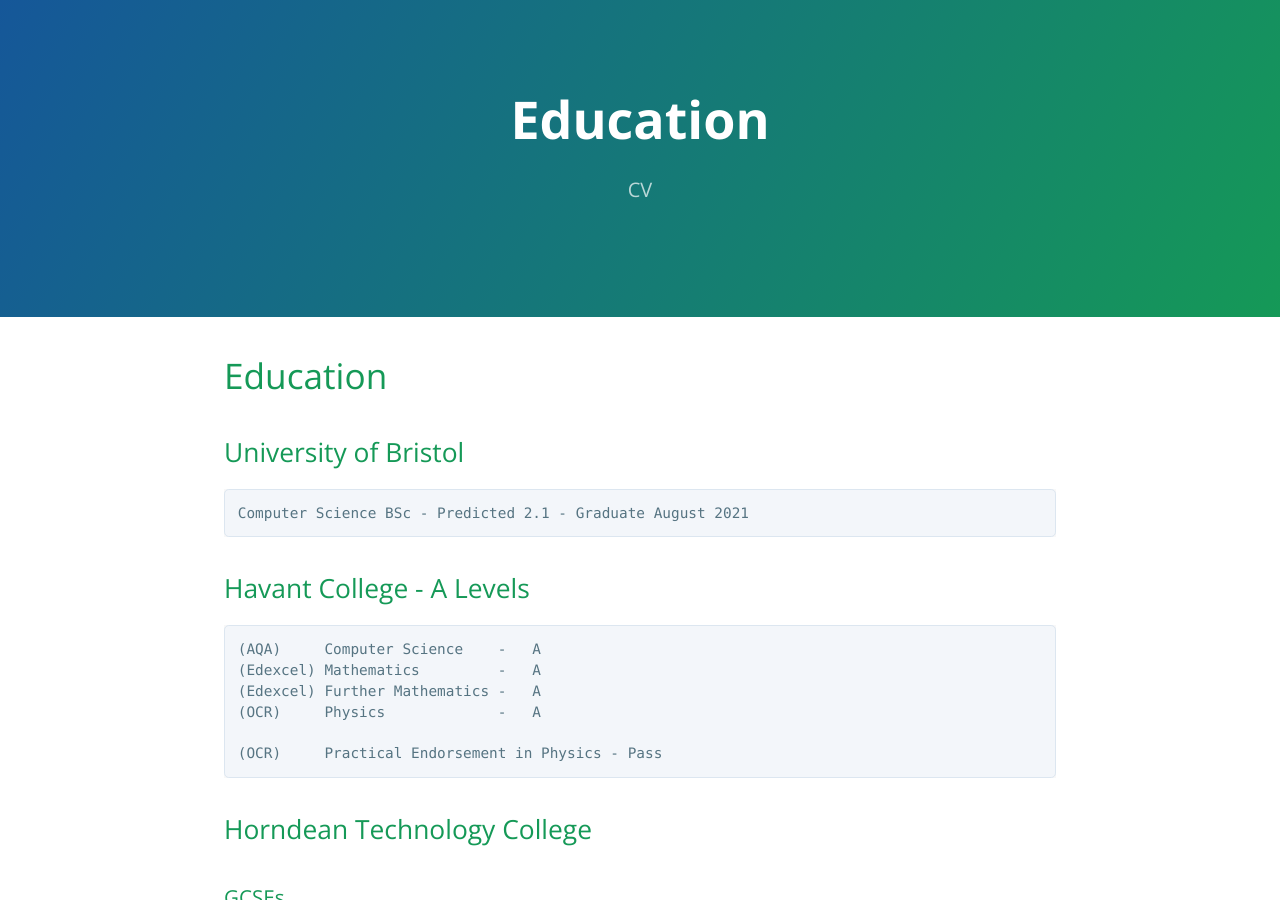
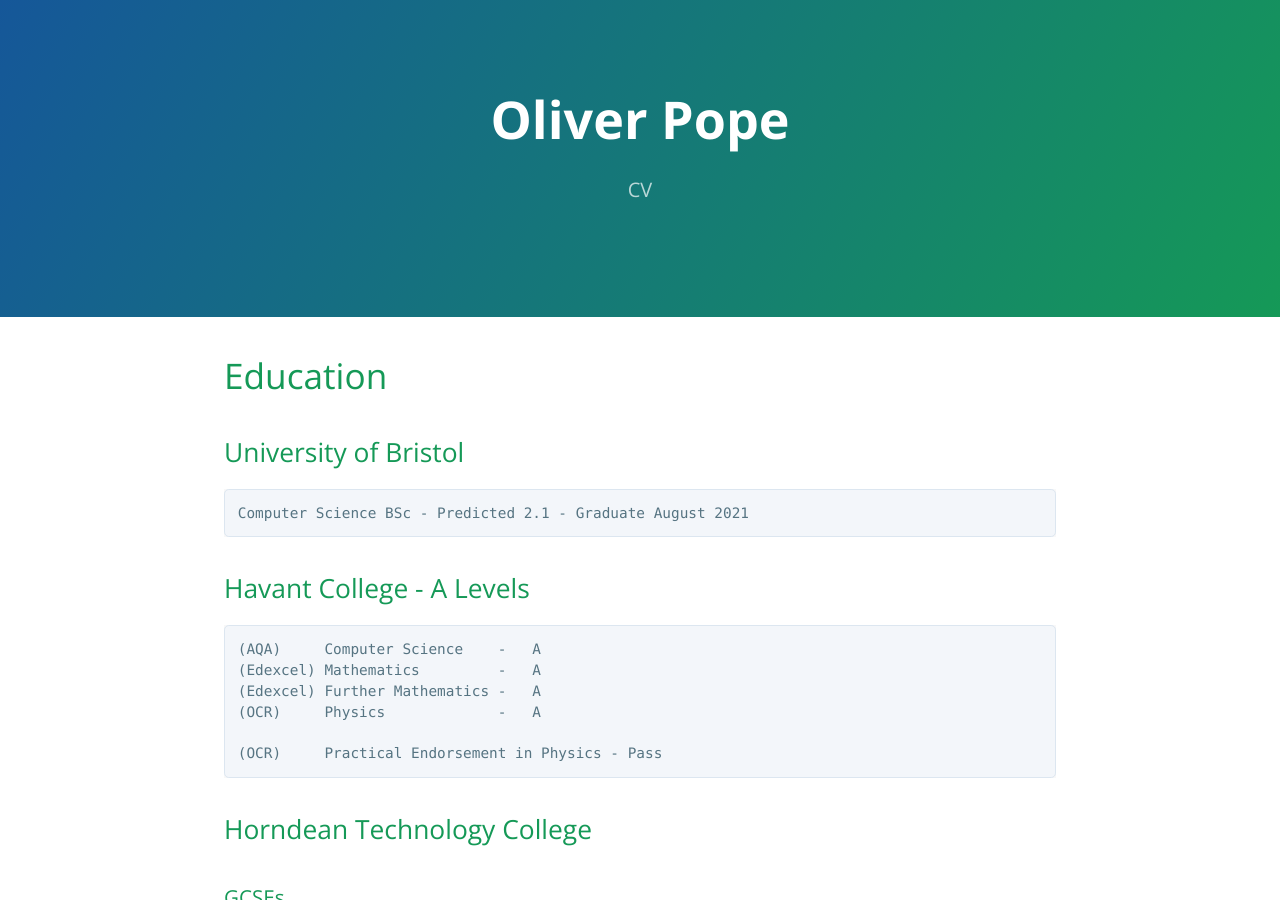
Before and after one commit to Pope10830/Pope10830.github.io, a Jekyll site: the page built from index.md, in a window 1280 px wide and 900 px high. Built offline with Jekyll 4.4.1, drawn with Linux system fonts in a browser that asks for light colours; our own code applies the rules of GitHub Pages for plain Markdown files.

Commit message:
Page title

```diff
--- a/index.md
+++ b/index.md
@@ -1,5 +1,6 @@
 ---
 layout: default
+title: "Oliver Pope"
 ---
 
 # Education
```
